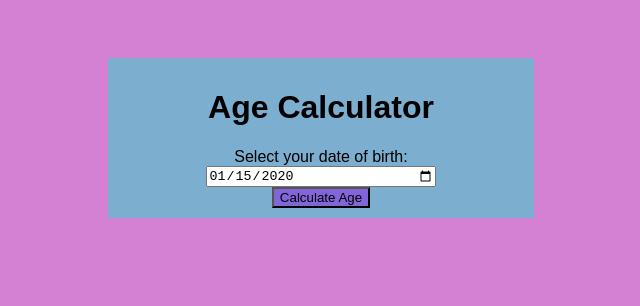
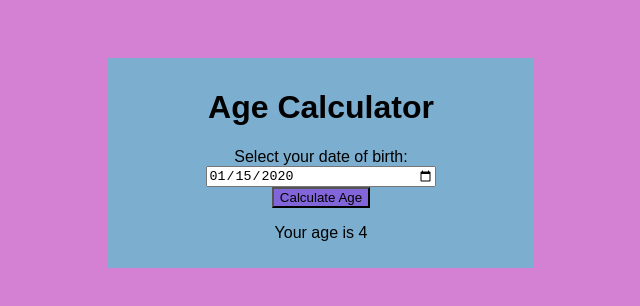
Before and after one commit to AchinthaThennakoon/JavaScript-mini-projects, a plain HTML site: page Age calculator/index.html in a window 1280 px wide. Both pictures are taken after typing "2020-01-15" into the empty fields and a click on the button "Calculate Age". Shown: the whole page, without its empty margins (319-959 px from the left). Drawn offline with Linux system fonts and the light colour scheme.

Commit message:
create age calculate method and display result

```diff
--- a/Age calculator/index.html
+++ b/Age calculator/index.html
@@ -11,7 +11,11 @@
         <h1>Age Calculator</h1>
         <label for="dob">Select your date of birth:</label>
         <input type="date" name="dob" id="dob">
-        <button>Calculate Age</button>
+        <button onclick="calculateAge()">Calculate Age</button>
+
+        <p id="result"></p>
     </div>
+
+    <script src="script.js"></script>
 </body>
 </html>
--- /dev/null
+++ b/Age calculator/script.js
@@ -0,0 +1,10 @@
+const calculateAge = () => {
+    const dob = new Date(document.getElementById("dob").value);
+    const currentDate = new Date();
+
+    console.log(currentDate.getFullYear()-dob.getFullYear());
+    const age= currentDate.getFullYear()-dob.getFullYear()
+
+    const display = document.getElementById("result");
+    display.innerHTML = `Your age is ${age}`;
+}
```
